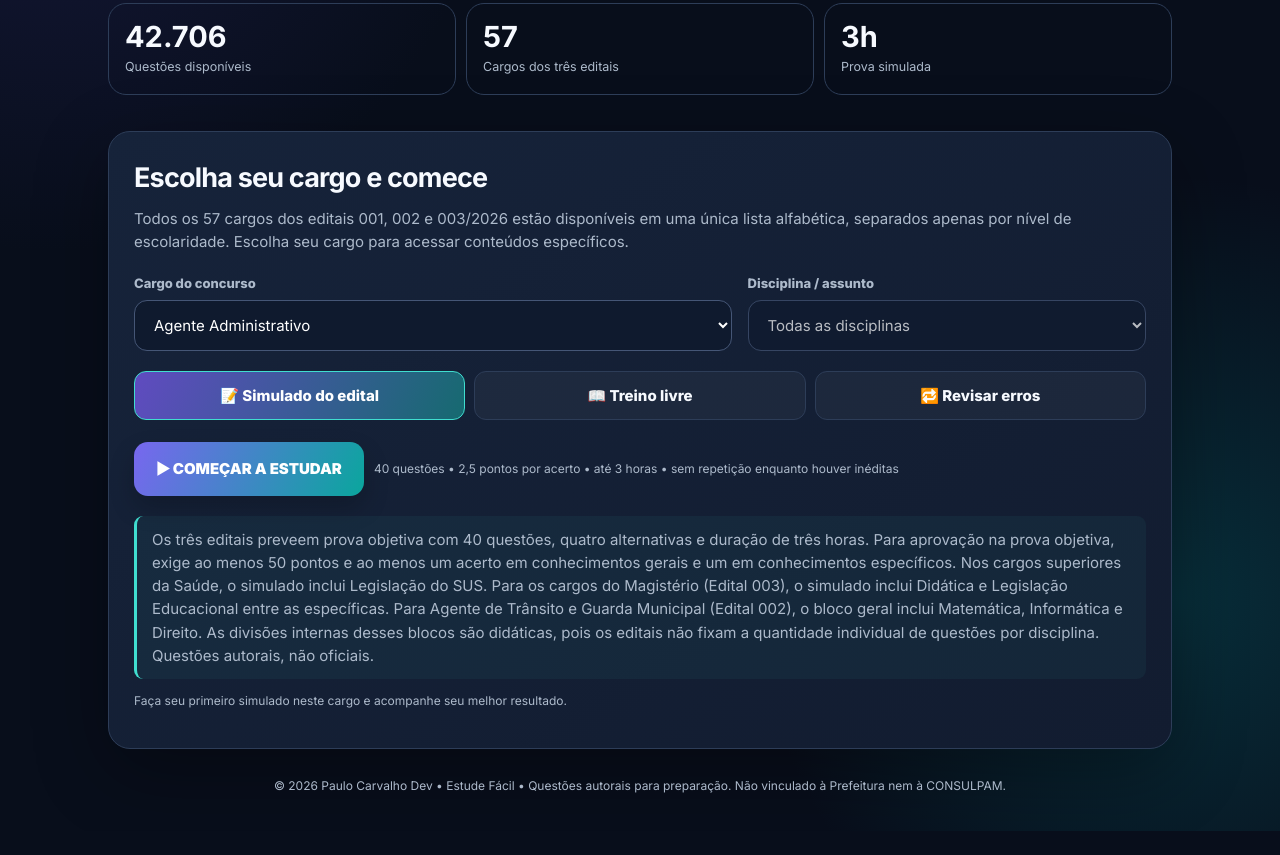
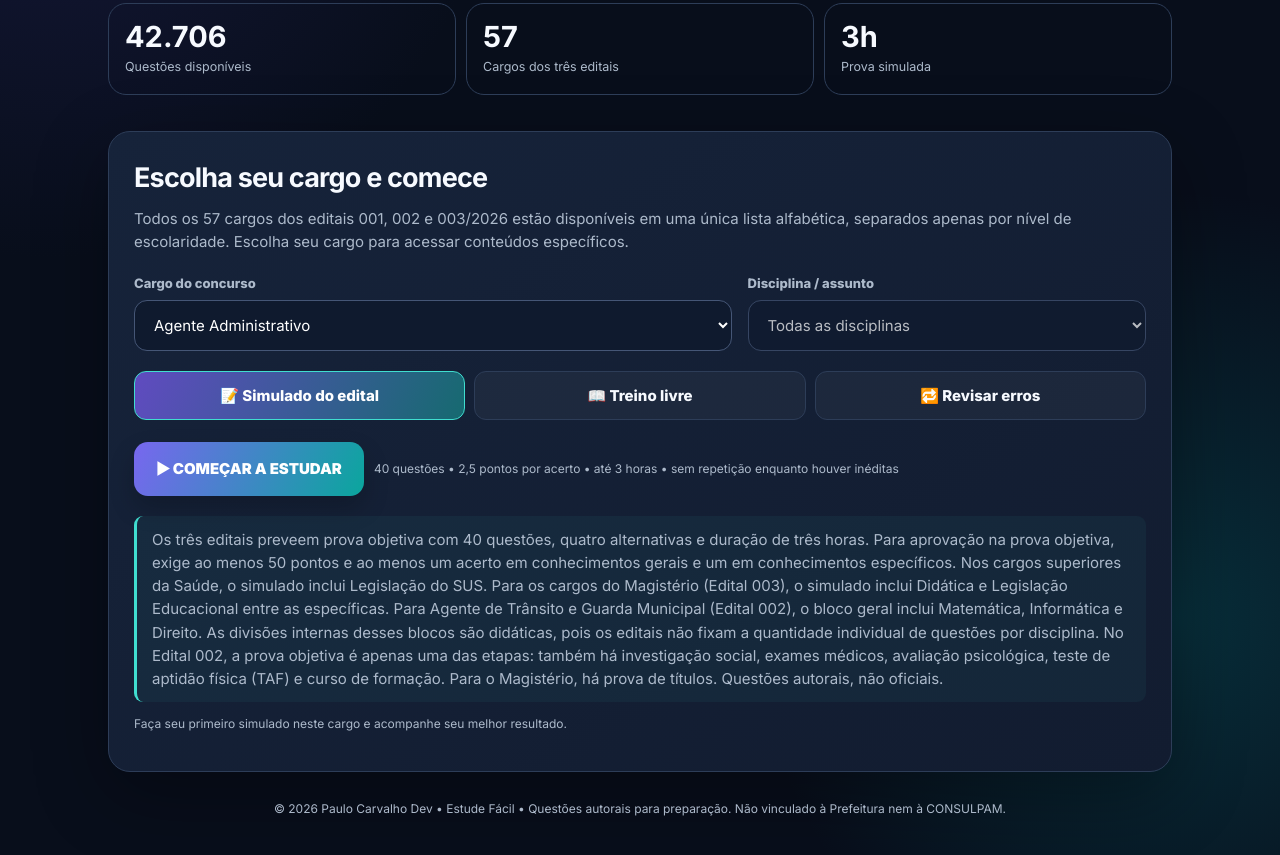
Before and after one commit to PauloVenicio/Quest-es-para-Estudo, a plain HTML site: page sao-mateus-2026.html in a window 1280 px wide. Shown: the part 337-1192 px from the top of the page. Before the commit the page ends 1168 px from the top, so only its background shows below. Drawn offline with Linux system fonts and the light colour scheme.

Commit message:
Orienta sobre TAF e curso de formação do edital 002 e prova de títulos do 003

```diff
--- a/sao-mateus-2026.html
+++ b/sao-mateus-2026.html
@@ -53,7 +53,7 @@ body.light .pill{color:#49319f;background:#e7dfff}body.light .metric{background:
 <div class="modes" role="group" aria-label="Modalidade de estudo"><button class="mode" data-mode="simulado" aria-pressed="true">📝 Simulado do edital</button><button class="mode" data-mode="treino" aria-pressed="false">📖 Treino livre</button><button class="mode" data-mode="erros" aria-pressed="false">🔁 Revisar erros</button></div>
 <div id="quantityRow" class="formgrid" style="margin-top:16px;display:none"><div><label for="quantidade">Quantidade de questões no treino</label><select id="quantidade"><option value="10">10 questões</option><option value="20">20 questões</option><option value="40" selected>40 questões</option><option value="80">80 questões</option><option value="100">100 questões</option><option value="200">200 questões</option></select></div></div>
 <div class="actions"><button id="startBtn" class="primary">▶ COMEÇAR A ESTUDAR</button><span class="note" id="availableCount"></span></div>
-<div class="notice">Os três editais preveem prova objetiva com 40 questões, quatro alternativas e duração de três horas. Para aprovação na prova objetiva, exige ao menos 50 pontos e ao menos um acerto em conhecimentos gerais e um em conhecimentos específicos. Nos cargos superiores da Saúde, o simulado inclui Legislação do SUS. Para os cargos do Magistério (Edital 003), o simulado inclui Didática e Legislação Educacional entre as específicas. Para Agente de Trânsito e Guarda Municipal (Edital 002), o bloco geral inclui Matemática, Informática e Direito. As divisões internas desses blocos são didáticas, pois os editais não fixam a quantidade individual de questões por disciplina. Questões autorais, não oficiais.</div>
+<div class="notice">Os três editais preveem prova objetiva com 40 questões, quatro alternativas e duração de três horas. Para aprovação na prova objetiva, exige ao menos 50 pontos e ao menos um acerto em conhecimentos gerais e um em conhecimentos específicos. Nos cargos superiores da Saúde, o simulado inclui Legislação do SUS. Para os cargos do Magistério (Edital 003), o simulado inclui Didática e Legislação Educacional entre as específicas. Para Agente de Trânsito e Guarda Municipal (Edital 002), o bloco geral inclui Matemática, Informática e Direito. As divisões internas desses blocos são didáticas, pois os editais não fixam a quantidade individual de questões por disciplina. No Edital 002, a prova objetiva é apenas uma das etapas: também há investigação social, exames médicos, avaliação psicológica, teste de aptidão física (TAF) e curso de formação. Para o Magistério, há prova de títulos. Questões autorais, não oficiais.</div>
 <p class="note" id="recordText" style="margin-top:13px"></p></section>
 <section class="panel" id="quizPanel" aria-live="polite"><div class="quizhead"><div class="quizbadges"><span class="badge" id="modeBadge">SIMULADO</span><span class="badge" id="sectionBadge">Disciplina</span><span class="badge" id="stepBadge">1/40</span></div><span class="badge timer" id="timerBadge">⏱ 03:00:00</span></div>
 <div class="bar" role="progressbar" aria-label="Progresso do simulado" aria-valuemin="0" aria-valuemax="100" aria-valuenow="0" id="progress"><div id="progressFill"></div></div>
```
